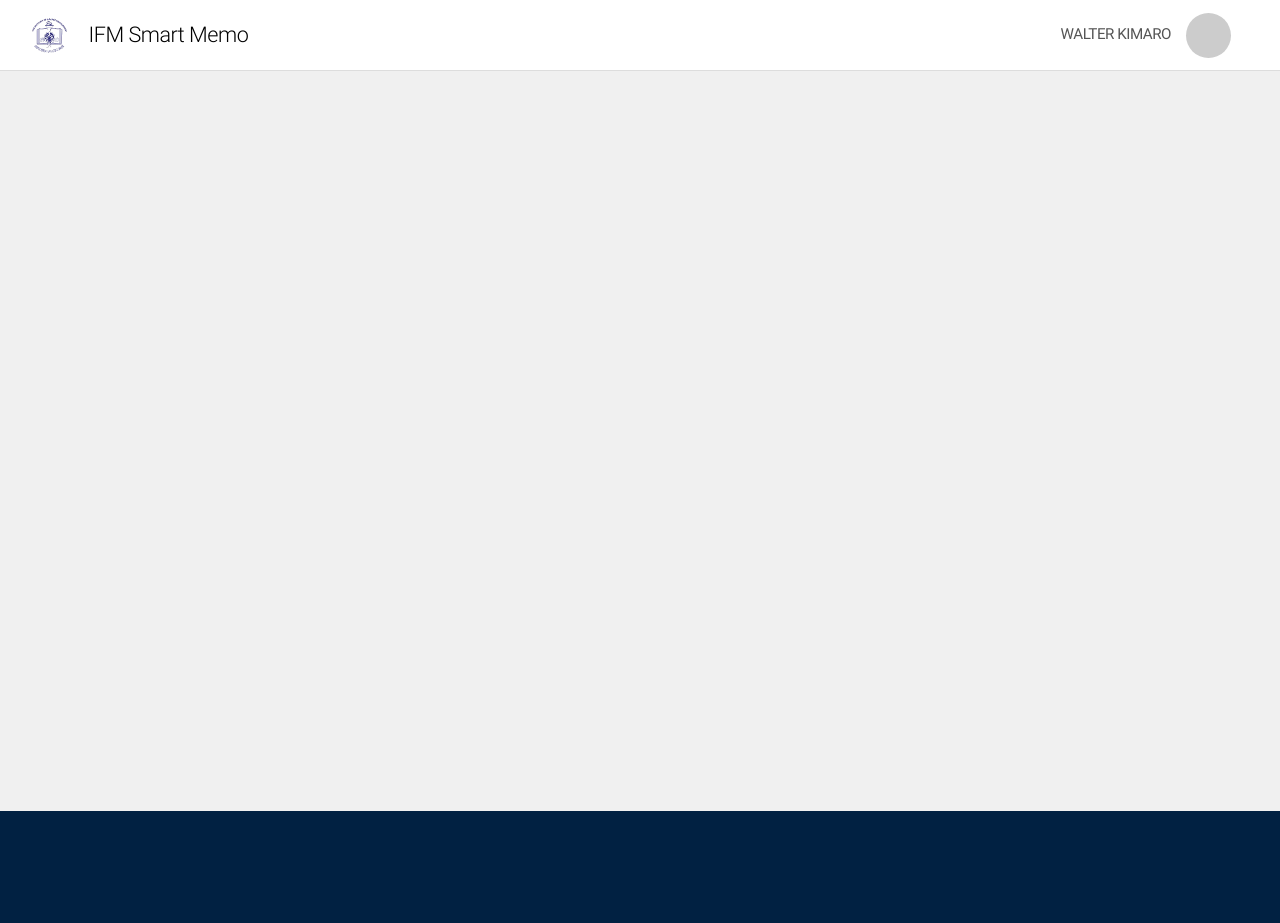
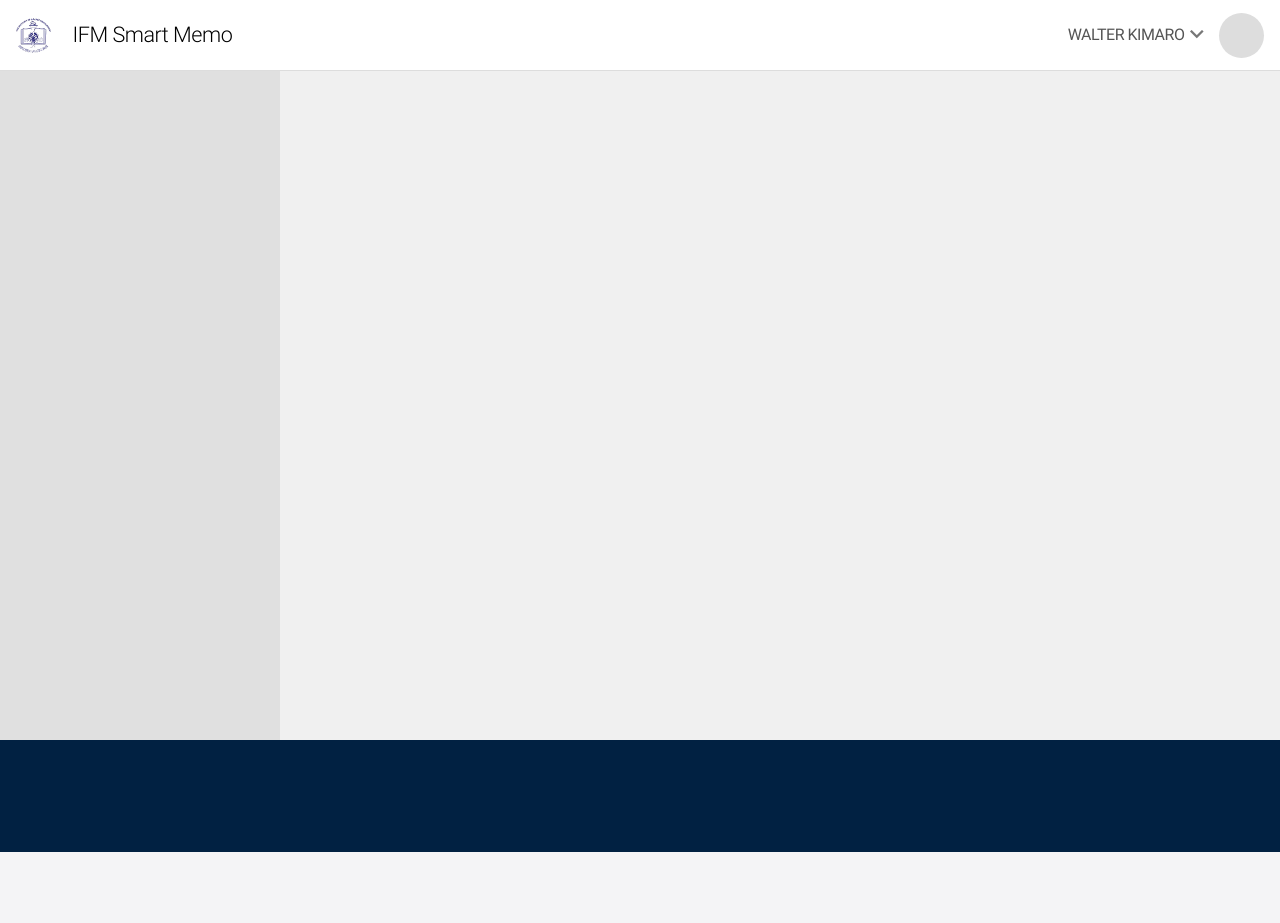
Before and after one commit to jesstrux/smartmemo, a PHP site: page / in a window 1280 px wide. After the commit the page ends 852 px from the top, so only its background shows below. Run offline with PHP 8.4, Linux system fonts and the light colour scheme.

Commit message:
Minor initial tweaks

```diff
--- a/css/main.css
+++ b/css/main.css
@@ -16,7 +16,12 @@ body.locked{
 }
 
 header{
+	position: fixed;
+	background: #fff;
 	border-bottom: 1px solid #ddd;
+	padding: 0 1em;
+	z-index: 2;
+	width: 100%;
 }
 
 header #logo{
@@ -39,6 +44,16 @@ header #logo{
 main{
 	min-height: calc(100vh - 60px);
 	background: #f0f0f0;
+}
+
+aside{
+	width: 280px;
+	position: fixed;
+	top: 0;
+	left: 0;
+	padding-top: 70px;
+	background: #e0e0e0;
+	height: 100vh;
 }
 
 nav{
@@ -74,7 +89,19 @@ nav .dp{
 	height: 45px;
 	margin-left: 1em;
 	border-radius: 50%;
-	background: #ccc;
+	background: #ddd;
+}
+
+#userAcc{
+	padding: 0;
+	font-size: 1em;
+}
+
+#userAcc .zmdi{
+	font-size: 1.7em;
+	color: #777;
+	margin-left: 0.2em;
+	margin-top: -0.1em;
 }
 
 .section-title{
--- a/index.html
+++ b/index.html
@@ -11,6 +11,7 @@
     <meta name="keywords" content="">
 
 	<link rel="stylesheet" href="css/reset.css">
+	<link rel="stylesheet" href="css/material-design-iconic-font.min.css">
 	<link rel="stylesheet" href="css/flexboxgrid.min.css">
 	<link rel="stylesheet" href="css/flex.css">
 	<link rel="stylesheet" href="css/main.css">
@@ -19,7 +20,7 @@
 </head>
 <body class="show-na">
 	<header class="for-lg">
-		<div class="layout center justified section-wrapper">
+		<div class="layout center justified">
 			<a id="logo" href="/" class="layout vertica center">
 				<img src="img/logo.png" alt="" width="35px;" height="35px">
 				<span id="logoText" href="/" class="layout center">
@@ -28,14 +29,23 @@
 			</a>
 
 			<nav class="layout center">
-				<a href="#" class="layout center-center">
-					Walter Kimaro <span class="dp"></span>
+				<a id="userAcc" href="#" class="layout center-center">
+					Walter Kimaro <i class="zmdi zmdi-chevron-down"></i>
+					<span class="dp"></span>
 				</a>
 			</nav>
 		</div>
 	</header>
 
-	<main></main>
+	<main class="layout">
+		<aside>
+
+		</aside>
+
+		<div id="content">
+
+		</div>
+	</main>
 
 	<footer>
 
```
